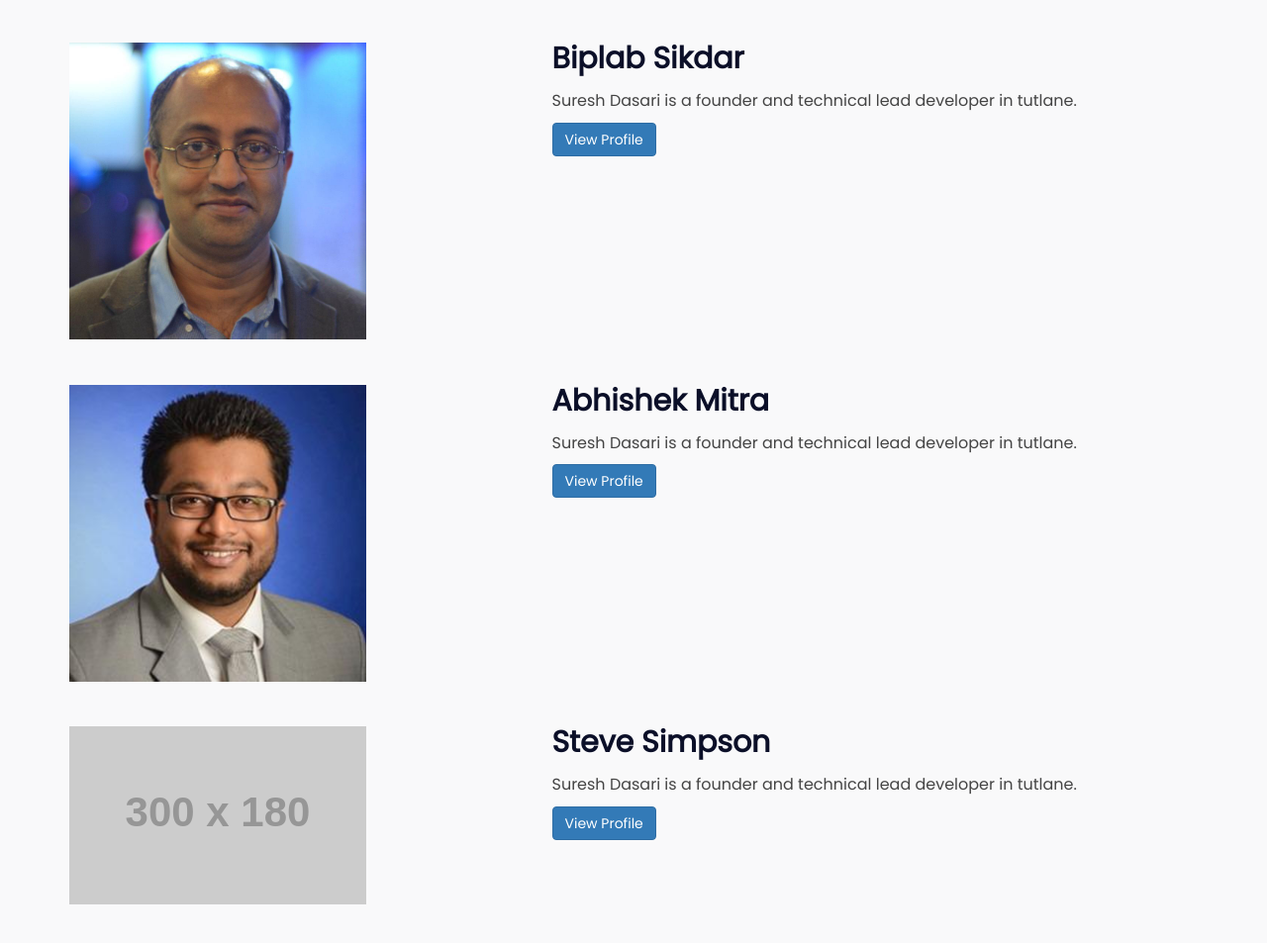
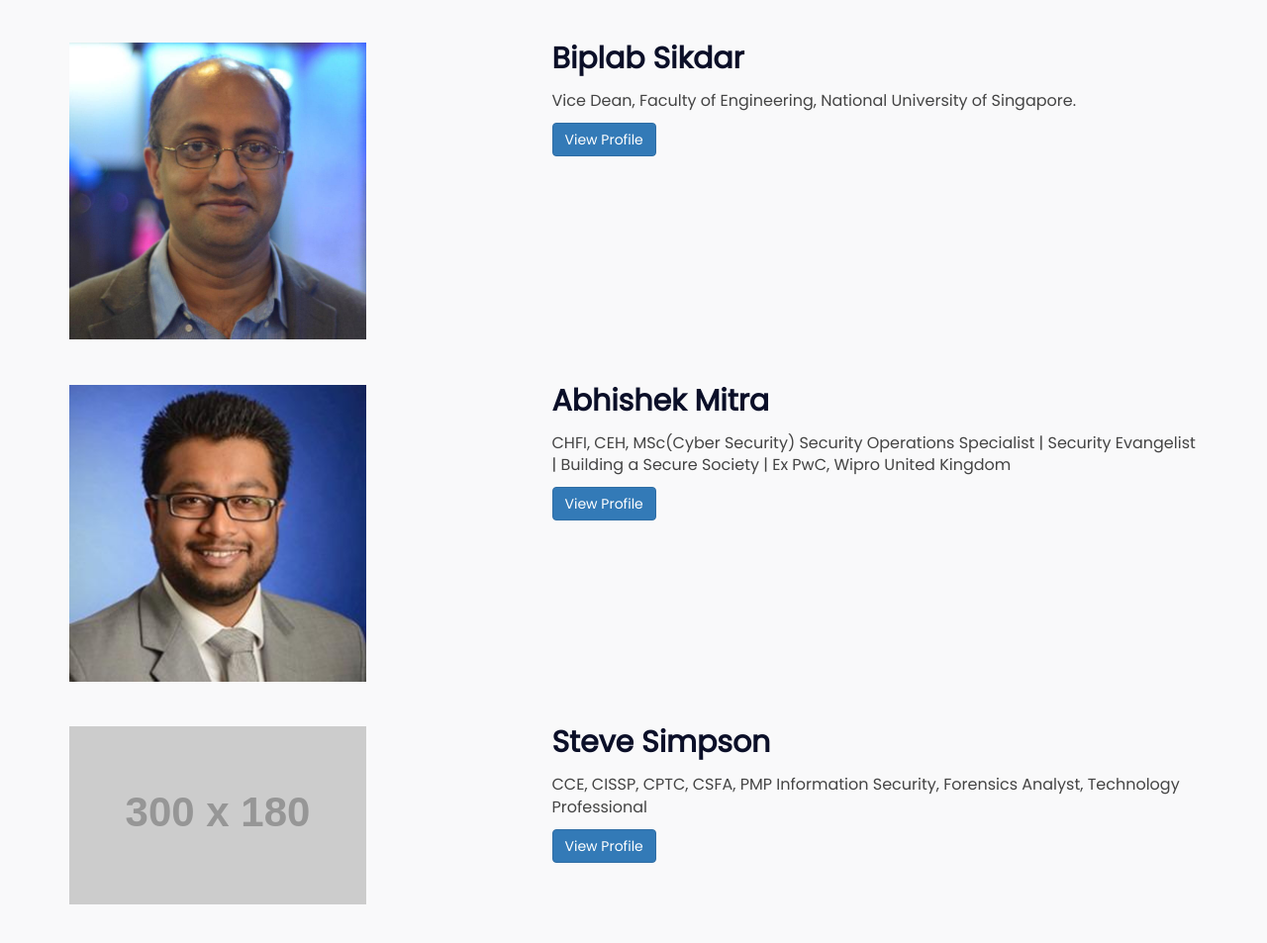
Before and after one commit to divyake/ehacon2020, a plain HTML site: page index.html in a window 1280 px wide. Shown: the part 2958-3911 px from the top of the page at 99% size. Drawn offline with nearby package versions, Linux system fonts and the light colour scheme; some packages are replaced by stand-ins of ours; placeholder pictures from the web are drawn by us; a web font is replaced by a local one.

Commit message:
update keynote

```diff
--- a/index.html
+++ b/index.html
@@ -273,7 +273,7 @@
 						<div class="col-sm-7">
 							<div class="card-body">
 								<h5 class="card-title">Biplab Sikdar</h5>
-								<p class="card-text">Suresh Dasari is a founder and technical lead developer in tutlane.</p>
+								<p class="card-text">Vice Dean, Faculty of Engineering, National University of Singapore.</p>
 								<a href="#" class="btn btn-primary">View Profile</a>
 							</div>
 						</div>
@@ -286,7 +286,9 @@
 							<div class="col-sm-7">
 								<div class="card-body">
 									<h5 class="card-title">Abhishek Mitra</h5>
-									<p class="card-text">Suresh Dasari is a founder and technical lead developer in tutlane.</p>
+									<p class="card-text">CHFI, CEH, MSc(Cyber Security)
+										Security Operations Specialist | Security Evangelist | Building a Secure Society | Ex PwC, Wipro
+										United Kingdom</p>
 									<a href="#" class="btn btn-primary">View Profile</a>
 								</div>
 							</div>
@@ -301,7 +303,8 @@
 										<div class="col-sm-7">
 											<div class="card-body">
 												<h5 class="card-title">Steve Simpson</h5>
-												<p class="card-text">Suresh Dasari is a founder and technical lead developer in tutlane.</p>
+												<p class="card-text">CCE, CISSP, CPTC, CSFA, PMP
+													Information Security, Forensics Analyst, Technology Professional</p>
 												<a href="#" class="btn btn-primary">View Profile</a>
 											</div>
 										</div>
```
